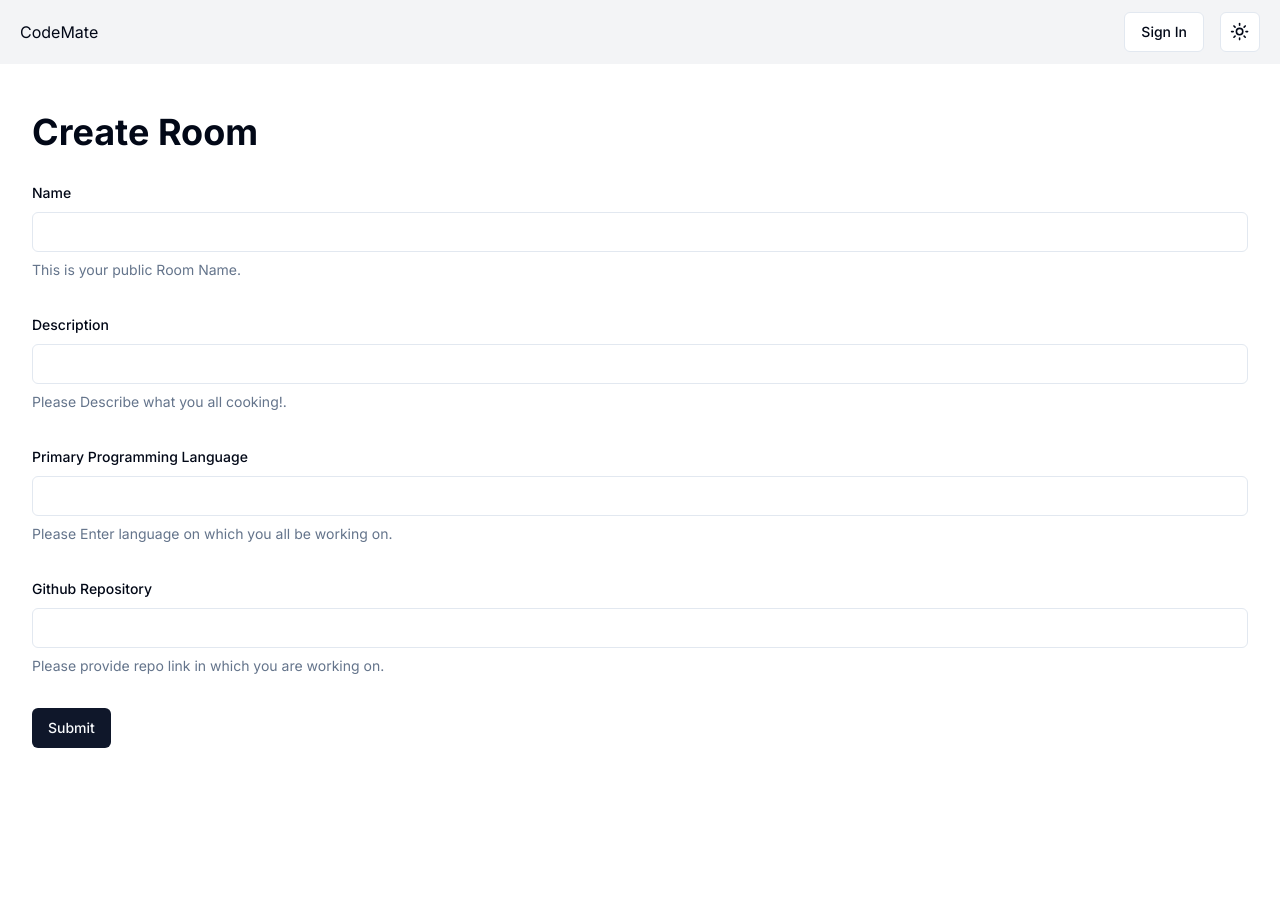
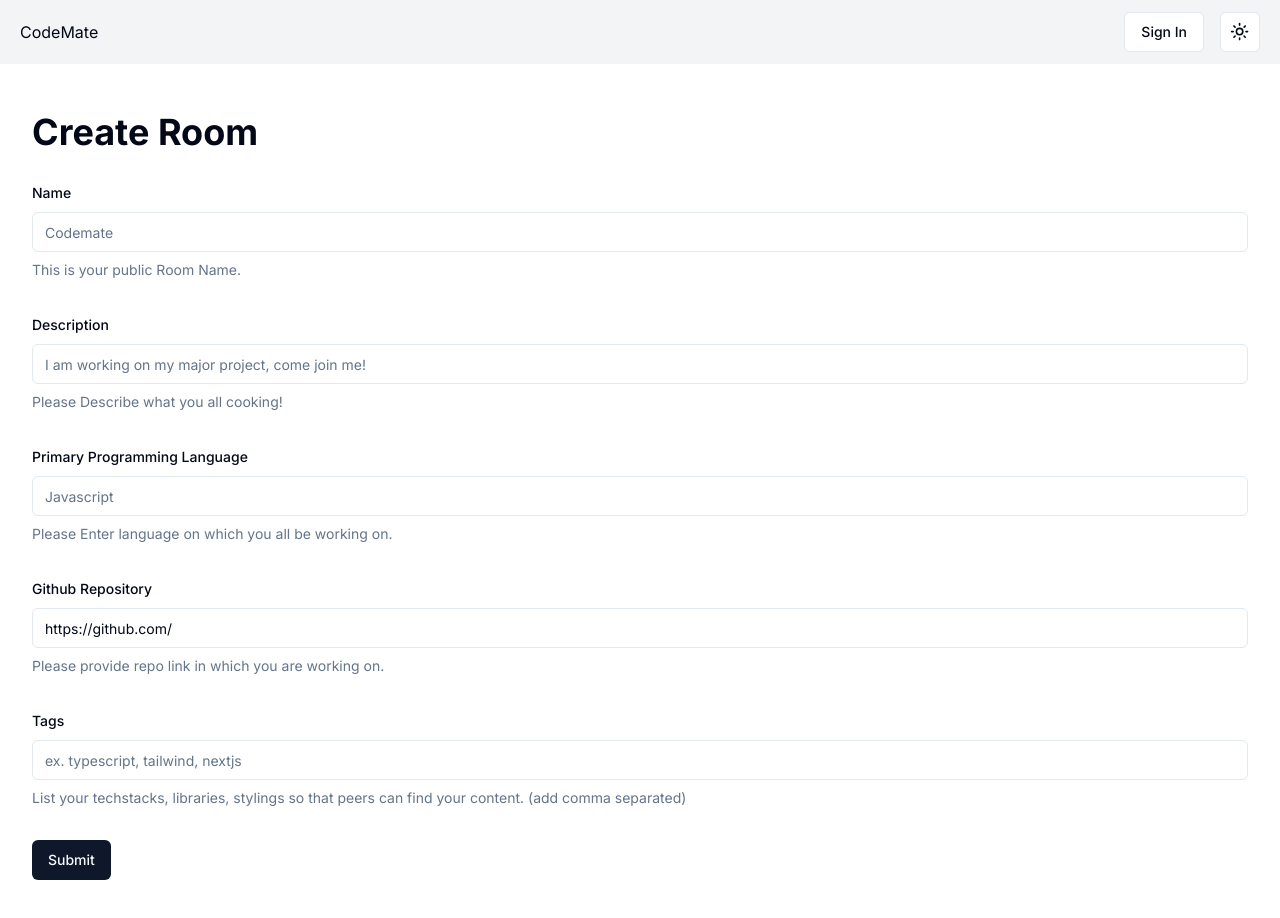
Before and after one commit to GenMech/CodeMateV2, a Next.js app: page /createRoom in a window 1280 px wide. Shown: the top 918 px of the page. Before the commit the page ends 800 px from the top, so only its background shows below. Built offline with nearby package versions, Linux system fonts and the light colour scheme; no server answers.

Commit message:
feat: tags implemented

```diff
--- a/src/app/createRoom/createRoomForm.tsx
+++ b/src/app/createRoom/createRoomForm.tsx
@@ -22,6 +22,7 @@ const formSchema = z.object({
   description: z.string().min(1).max(250),
   language: z.string().min(1).max(50),
   githubRepo: z.string().min(1).max(50),
+  tags: z.string().min(1).max(50),
 });
 
 export function CreateRoomForm() {
@@ -34,7 +35,8 @@ export function CreateRoomForm() {
       name: "",
       description: "",
       language: "",
-      githubRepo: "",
+      githubRepo: "https://github.com/",
+      tags: "",
     },
   });
 
@@ -54,7 +56,7 @@ export function CreateRoomForm() {
             <FormItem>
               <FormLabel>Name</FormLabel>
               <FormControl>
-                <Input {...field} />
+                <Input {...field} placeholder="Codemate" />
               </FormControl>
               <FormDescription>This is your public Room Name.</FormDescription>
               <FormMessage />
@@ -68,10 +70,13 @@ export function CreateRoomForm() {
             <FormItem>
               <FormLabel>Description</FormLabel>
               <FormControl>
-                <Input {...field} />
+                <Input
+                  {...field}
+                  placeholder="I am working on my major project, come join me!"
+                />
               </FormControl>
               <FormDescription>
-                Please Describe what you all cooking!.
+                Please Describe what you all cooking!
               </FormDescription>
               <FormMessage />
             </FormItem>
@@ -84,7 +89,7 @@ export function CreateRoomForm() {
             <FormItem>
               <FormLabel>Primary Programming Language</FormLabel>
               <FormControl>
-                <Input {...field} />
+                <Input {...field} placeholder="Javascript" />
               </FormControl>
               <FormDescription>
                 Please Enter language on which you all be working on.
@@ -109,6 +114,26 @@ export function CreateRoomForm() {
             </FormItem>
           )}
         />
+        <FormField
+          control={form.control}
+          name="tags"
+          render={({ field }) => (
+            <FormItem>
+              <FormLabel>Tags</FormLabel>
+              <FormControl>
+                <Input
+                  {...field}
+                  placeholder="ex. typescript, tailwind, nextjs"
+                />
+              </FormControl>
+              <FormDescription>
+                List your techstacks, libraries, stylings so that peers can find
+                your content. (add comma separated)
+              </FormDescription>
+              <FormMessage />
+            </FormItem>
+          )}
+        />
         <Button type="submit">Submit</Button>
       </form>
     </Form>
--- a/src/app/page.tsx
+++ b/src/app/page.tsx
@@ -12,6 +12,7 @@ import {
 import { Room } from "@/db/schema";
 import { GithubIcon } from "lucide-react";
 import { getRooms } from "@/services/rooms";
+import { TagsList, splitTags } from "@/components/tagsList";
 
 function RoomCard({ room }: { room: Room }) {
   return (
@@ -22,7 +23,8 @@ function RoomCard({ room }: { room: Room }) {
           {room.description}
         </CardDescription>
       </CardHeader>
-      <CardContent>
+      <CardContent className="flex flex-col gap-2">
+        <TagsList tags={splitTags(room.tags)} />
         {room.githubRepo && (
           <Link
             href={room.githubRepo}
--- a/src/app/rooms/[roomId]/page.tsx
+++ b/src/app/rooms/[roomId]/page.tsx
@@ -1,6 +1,7 @@
 import { getRoom } from "@/services/rooms";
 import Link from "next/link";
 import { GithubIcon } from "lucide-react";
+import { TagsList, splitTags } from "@/components/tagsList";
 
 export default async function RoomPage(props: { params: { roomId: string } }) {
   const roomId = props.params.roomId;
@@ -17,15 +18,22 @@ export default async function RoomPage(props: { params: { roomId: string } }) {
           Video Player
         </div>
       </div>
+      <div className="col-span-1 p-4 pl-2">
+        <div className="rounded-lg border bg-card text-card-foreground shadow-sm p-4 flex flex-col gap-3">
+          <div>
+            <h1 className="text-base">{room?.name}</h1>
+            <p className="text-sm text-gray-800 dark:text-gray-400 pl-[1px]">
+              Language: {room?.language}
+            </p>
+          </div>
+          <p className="text-base text-gray-600 dark:text-gray-400">
+            {room?.description}
+          </p>
 
-      <div className="col-span-1 p-4 pl-2">
-        <div className="rounded-lg border bg-card text-card-foreground shadow-sm p-4 flex flex-col gap-4">
-          <h1 className="text-base">{room?.name}</h1>
-          <p className="text-base text-gray-600">{room?.description}</p>
           {room.githubRepo && (
             <Link
               href={room.githubRepo}
-              className="flex items-center gap-2 text-center text-sm"
+              className="flex items-center gap-2 text-center text-sm mt-2"
               target="_blank"
               rel="noopener noreferrer"
             >
@@ -33,6 +41,8 @@ export default async function RoomPage(props: { params: { roomId: string } }) {
               Github Project
             </Link>
           )}
+
+          <TagsList tags={splitTags(room.tags)} />
         </div>
       </div>
     </div>
--- /dev/null
+++ b/src/components/tagsList.tsx
@@ -0,0 +1,18 @@
+import { Badge } from "./ui/badge";
+
+// To split tags that will be shown on UI
+export function splitTags(tags: string) {
+  return tags?.split(",").map((tag) => tag.trim());
+}
+
+export function TagsList({ tags }: { tags: string[] }) {
+  return (
+    <div className="flex gap-2 flex-wrap pb-1">
+      {tags?.map((tag) => (
+        <Badge className="w-fit" key={tag}>
+          {tag}
+        </Badge>
+      ))}
+    </div>
+  );
+}
--- /dev/null
+++ b/src/components/ui/badge.tsx
@@ -0,0 +1,36 @@
+import * as React from "react"
+import { cva, type VariantProps } from "class-variance-authority"
+
+import { cn } from "@/lib/utils"
+
+const badgeVariants = cva(
+  "inline-flex items-center rounded-full border px-2.5 py-0.5 text-xs font-semibold transition-colors focus:outline-none focus:ring-2 focus:ring-ring focus:ring-offset-2",
+  {
+    variants: {
+      variant: {
+        default:
+          "border-transparent bg-primary text-primary-foreground hover:bg-primary/80",
+        secondary:
+          "border-transparent bg-secondary text-secondary-foreground hover:bg-secondary/80",
+        destructive:
+          "border-transparent bg-destructive text-destructive-foreground hover:bg-destructive/80",
+        outline: "text-foreground",
+      },
+    },
+    defaultVariants: {
+      variant: "default",
+    },
+  }
+)
+
+export interface BadgeProps
+  extends React.HTMLAttributes<HTMLDivElement>,
+    VariantProps<typeof badgeVariants> {}
+
+function Badge({ className, variant, ...props }: BadgeProps) {
+  return (
+    <div className={cn(badgeVariants({ variant }), className)} {...props} />
+  )
+}
+
+export { Badge, badgeVariants }
--- a/src/db/schema.ts
+++ b/src/db/schema.ts
@@ -74,10 +74,11 @@ export const room = pgTable("room", {
   userId: text("userId")
     .notNull()
     .references(() => users.id, { onDelete: "cascade" }), // This means room belongs to the user who created it and can delete it
-  name: text("name"),
-  language: text("language"),
+  name: text("name").notNull(),
+  language: text("language").notNull(),
   githubRepo: text("githubRepo"),
   description: text("description"),
+  tags: text("tags").notNull(),
 });
 
 export type Room = typeof room.$inferSelect;
```
